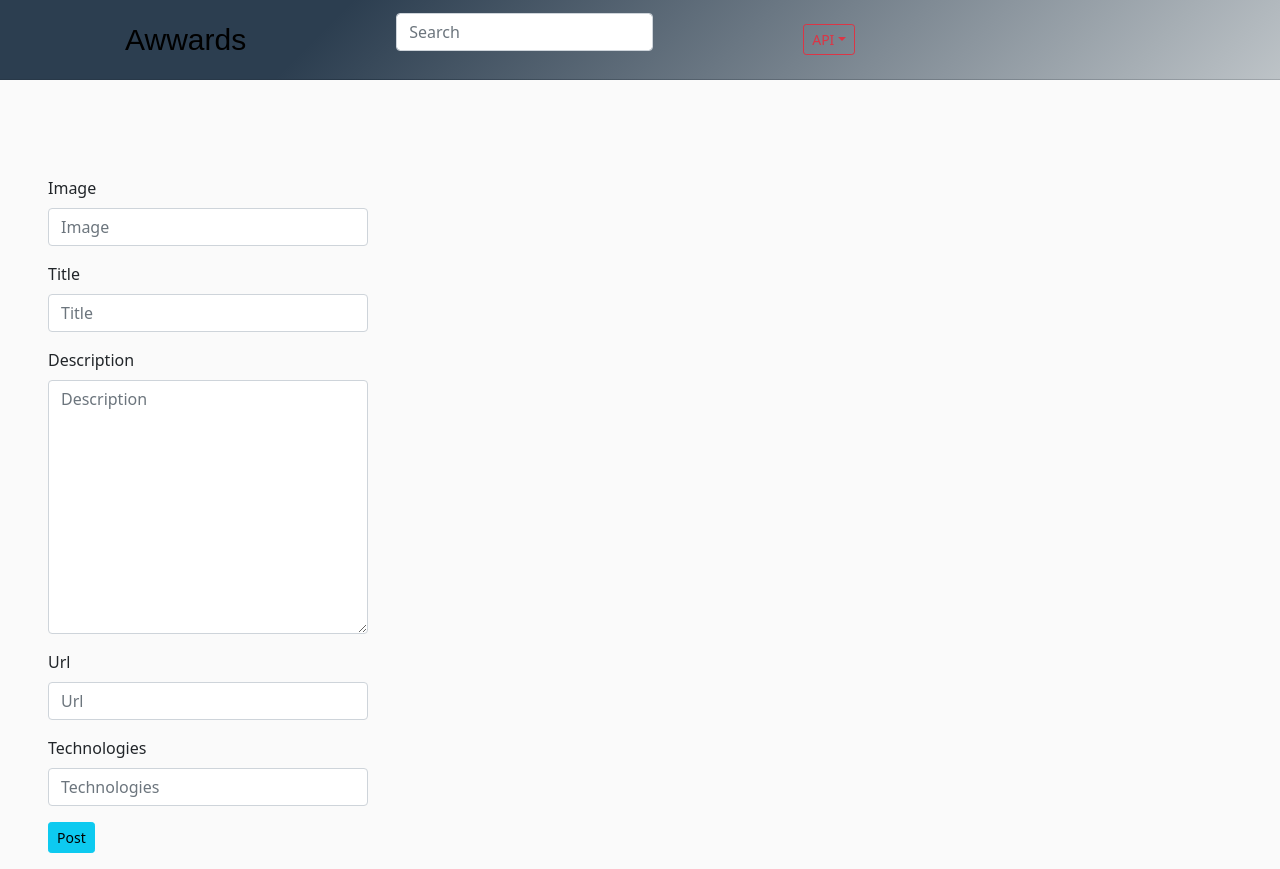
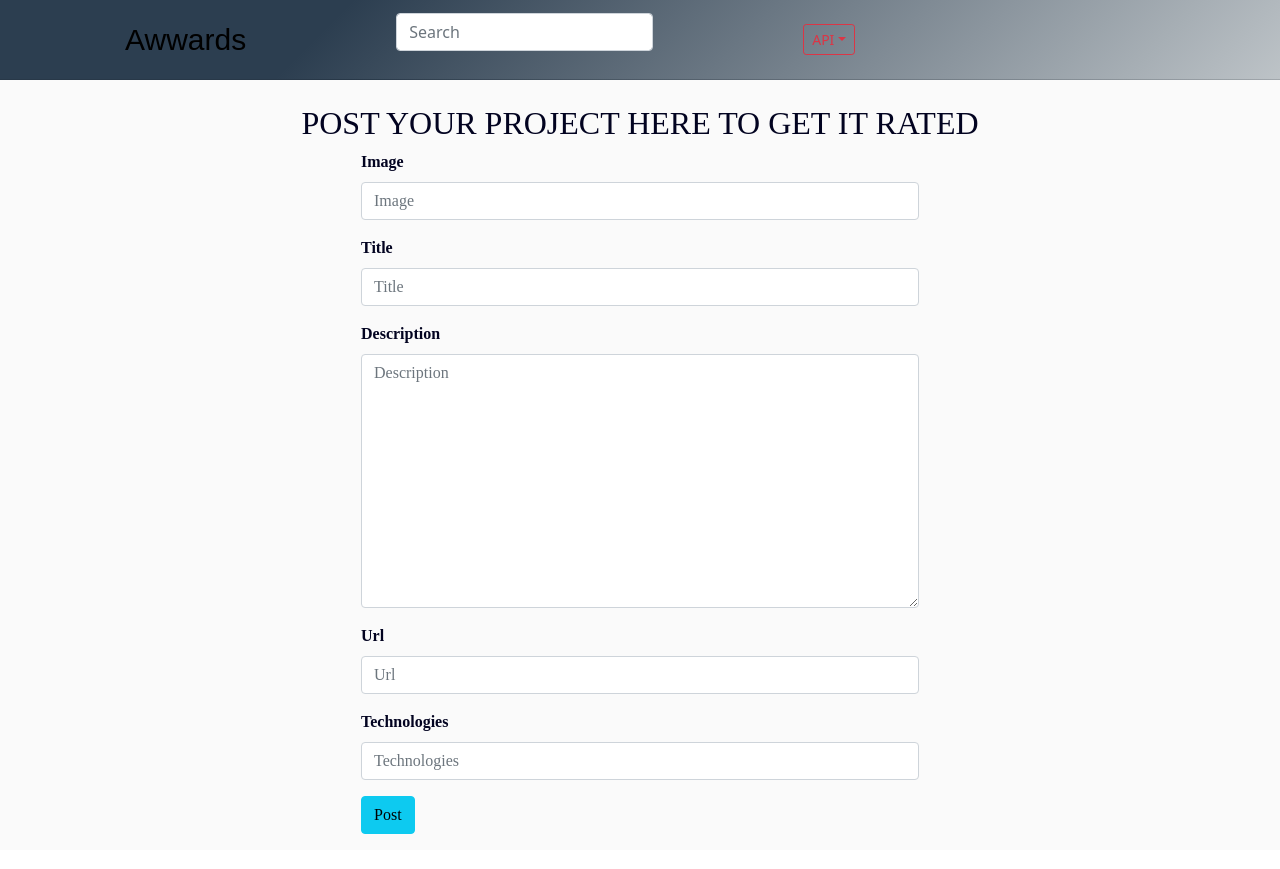
Before and after one commit to catherinekimani/Awwards, a Django app: page /project in a window 1280 px wide. After the commit the page ends 834 px from the top, so only its background shows below. Run offline with Django 4.2, Linux system fonts and the light colour scheme; a user stored in the database is signed in; some libraries are stand-ins or nearby versions; some web fonts are replaced.

Commit message:
Ft:Add slight changes

```diff
--- a/awwardsapp/apps.py
+++ b/awwardsapp/apps.py
@@ -4,3 +4,6 @@ from django.apps import AppConfig
 class AwwardsappConfig(AppConfig):
     default_auto_field = 'django.db.models.BigAutoField'
     name = 'awwardsapp'
+
+    def ready(self):
+        import awwardsapp.signals
--- a/awwardsapp/templates/profile/edit-profile.html
+++ b/awwardsapp/templates/profile/edit-profile.html
@@ -23,13 +23,12 @@
         <img src="https://encrypted-tbn0.gstatic.com/images?q=tbn:ANd9GcT4W6xgInhHMPzfDvsq0YvMXgYUJlqzOjM1dA&usqp=CAU" class="img-fluid" alt="">
         <div class="card-body">
         <h5 class="card-title">{{user.username}}</h5>
-        <p class="card-text">{{user.profile.bio}}</h5></p>
-        <a href="#" class="btn-sm btn-outline-info">{{user.profile.contact}}</a>
         </div>
         {% endif %}
     </div>
     </div>
-<div class="col-md-7">
+<div class="col-md-7 profile">
+    <h2>Please Update Your Profile </h2>
 <form action="{% url 'edit-profile' %}" method="POST" enctype="multipart/form-data" class="w-50 h-80 rounded border border-dark mt-2">
         {%csrf_token%}
         {% bootstrap_form form%}
--- a/awwardsapp/templates/project.html
+++ b/awwardsapp/templates/project.html
@@ -14,13 +14,16 @@
 {% block navbar %}
 {% include 'navbar.html'%}
 {% endblock %}
-<br><br><br><br>
-    <form action="" method="post" enctype="multipart/form-data" class="w-25 ms-5">
+<br>
+<div class="container project">
+    <h2 class="text-center"> POST YOUR PROJECT HERE TO GET IT RATED</h2>
+    <form action="" method="post" enctype="multipart/form-data" class="w-50 mx-auto">
         {%csrf_token%}
         {% bootstrap_form form%}
 
-        <input type="submit" class="btn btn-info btn-sm" value="Post">
+        <input type="submit" class="btn btn-info " value="Post">
     </form>
+    </div>
     {% block script %}
         <script src="https://cdn.jsdelivr.net/npm/bootstrap@5.0.2/dist/js/bootstrap.bundle.min.js" integrity="sha384-MrcW6ZMFYlzcLA8Nl+NtUVF0sA7MsXsP1UyJoMp4YLEuNSfAP+JcXn/tWtIaxVXM" crossorigin="anonymous"></script>
         <script src="https://code.jquery.com/jquery-3.6.0.min.js" integrity="sha256-/xUj+3OJU5yExlq6GSYGSHk7tPXikynS7ogEvDej/m4=" crossorigin="anonymous"></script>
```
